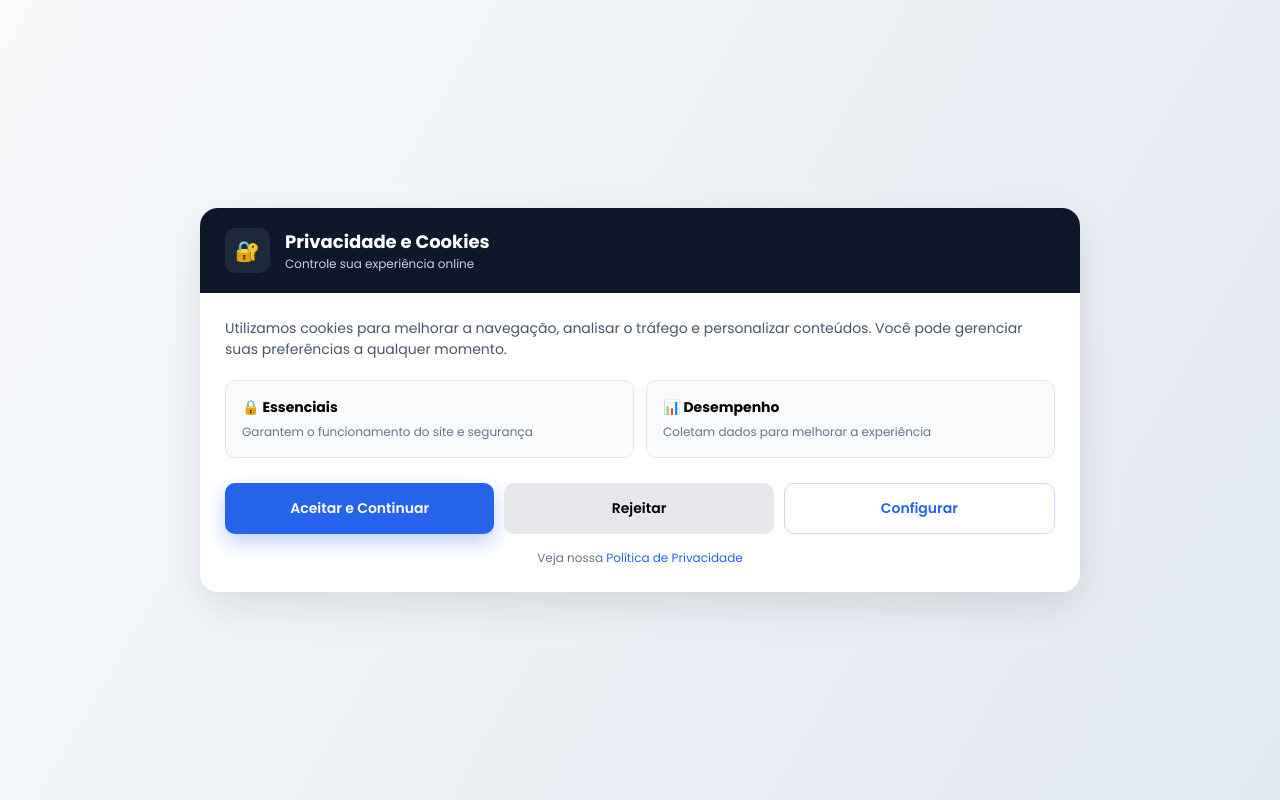
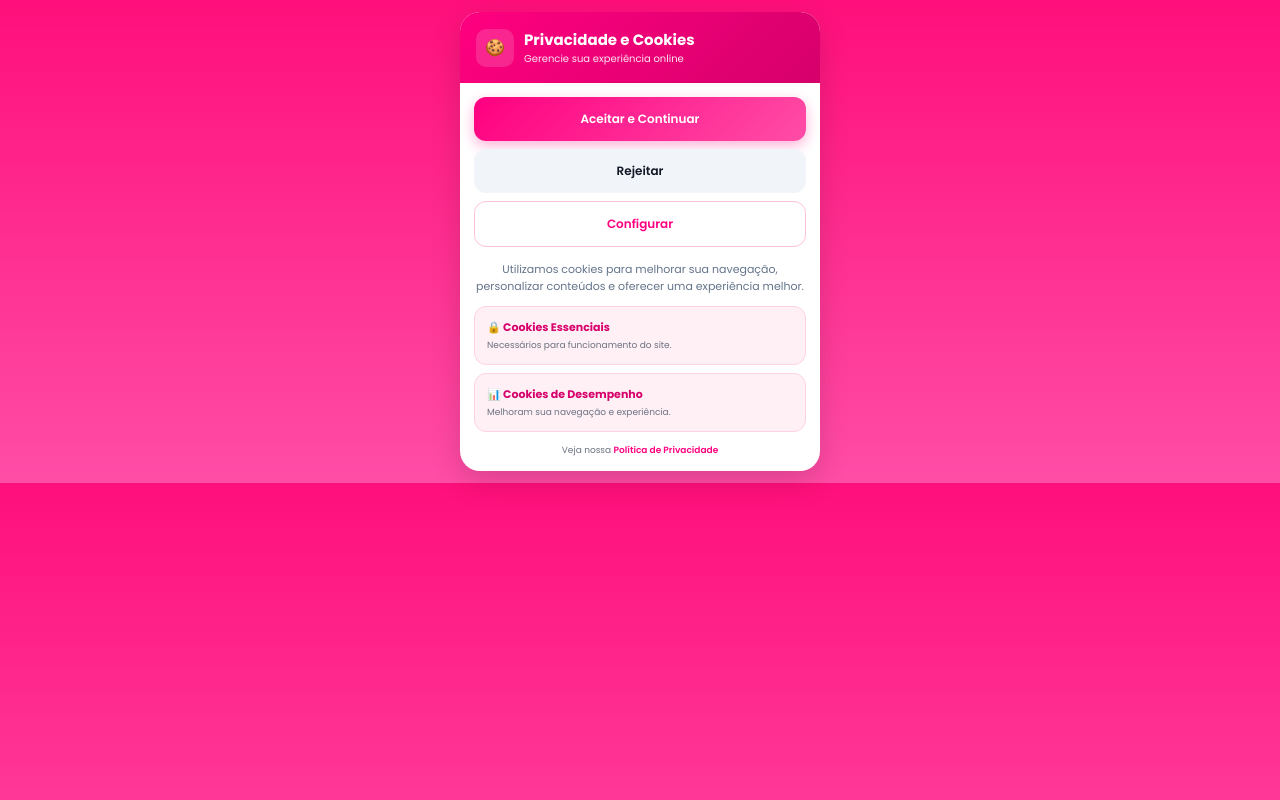
Before and after one commit to keziakarina953-art/123, a plain HTML site: page index.html in a window 1280 px wide. Drawn offline with Linux system fonts and the light colour scheme.

Commit message:
Update index.html

```diff
--- a/index.html
+++ b/index.html
@@ -18,157 +18,141 @@ font-family:'Poppins',sans-serif;
 }
 
 body{
-background:linear-gradient(120deg,#f8fafc,#e2e8f0);
-display:flex;
-align-items:center;
-justify-content:center;
-height:100vh;
+background:linear-gradient(180deg,#ff0f7b,#ff4da6);
+padding:12px;
 }
 
 /* CONTAINER */
 .cookie-box{
-width:95%;
-max-width:880px;
-background:#fff;
-border-radius:18px;
-box-shadow:0 15px 40px rgba(0,0,0,0.1);
+width:100%;
+max-width:360px;
+margin:0 auto;
+background:#ffffff;
+border-radius:20px;
 overflow:hidden;
-animation:fade .4s ease;
+box-shadow:0 10px 30px rgba(0,0,0,0.15);
 }
 
 /* HEADER */
 .header{
-background:#0f172a;
-color:#fff;
-padding:20px 25px;
+background:linear-gradient(135deg,#ff0080,#d6006b);
+padding:16px;
 display:flex;
 align-items:center;
-gap:15px;
+gap:10px;
+color:#fff;
 }
 
 .icon{
-width:45px;
-height:45px;
+width:38px;
+height:38px;
 border-radius:10px;
-background:#1e293b;
+background:rgba(255,255,255,0.15);
 display:flex;
 align-items:center;
 justify-content:center;
-font-size:20px;
+font-size:16px;
+backdrop-filter:blur(6px);
 }
 
-/* TITULO */
 .header h1{
-font-size:18px;
+font-size:15px;
+font-weight:700;
 }
 
 .header p{
-font-size:12px;
-opacity:.8;
+font-size:10px;
+opacity:.9;
 }
 
 /* CONTENT */
 .content{
-padding:25px;
+padding:14px;
 }
 
+/* BOTÕES */
+.buttons{
+display:flex;
+flex-direction:column;
+gap:8px;
+margin-bottom:14px;
+}
+
+.btn{
+width:100%;
+padding:13px;
+border:none;
+border-radius:12px;
+font-size:12px;
+font-weight:600;
+cursor:pointer;
+transition:.2s;
+}
+
+/* ESTILOS */
+.accept{
+background:linear-gradient(135deg,#ff0080,#ff4da6);
+color:#fff;
+box-shadow:0 5px 14px rgba(255,0,128,0.3);
+}
+
+.reject{
+background:#f1f5f9;
+color:#111827;
+}
+
+.custom{
+background:#fff;
+border:1px solid #ffc1dc;
+color:#ff0080;
+}
+
+/* TEXTO */
 .text{
-font-size:14px;
-color:#475569;
-margin-bottom:20px;
+font-size:11px;
 line-height:1.5;
+text-align:center;
+color:#64748b;
+margin-bottom:12px;
 }
 
 /* CARDS */
 .cards{
 display:flex;
-gap:12px;
-flex-wrap:wrap;
-margin-bottom:25px;
+flex-direction:column;
+gap:8px;
+margin-bottom:12px;
 }
 
 .card{
-flex:1;
-min-width:240px;
-padding:16px;
-border-radius:10px;
-background:#f8fafc;
-border:1px solid #e2e8f0;
-transition:.2s;
-}
-
-.card:hover{
-transform:translateY(-2px);
+padding:12px;
+border-radius:12px;
+background:#fff0f6;
+border:1px solid #ffd1e6;
 }
 
 .card h3{
-font-size:14px;
-margin-bottom:5px;
+font-size:11px;
+margin-bottom:3px;
+color:#d6006b;
 }
 
 .card p{
-font-size:12px;
-color:#64748b;
-}
-
-/* BOTÕES */
-.buttons{
-display:flex;
-gap:10px;
-flex-wrap:wrap;
-}
-
-.btn{
-flex:1;
-padding:14px;
-border-radius:10px;
-font-size:14px;
-font-weight:600;
-cursor:pointer;
-border:none;
-transition:.2s;
-}
-
-/* PRINCIPAL */
-.accept{
-background:#2563eb;
-color:#fff;
-box-shadow:0 8px 20px rgba(37,99,235,0.3);
-}
-
-.accept:hover{
-transform:scale(1.03);
-}
-
-/* SECUNDÁRIOS */
-.reject{
-background:#e5e7eb;
-}
-
-.custom{
-background:#fff;
-border:1px solid #cbd5f5;
-color:#2563eb;
+font-size:9px;
+color:#6b7280;
 }
 
 /* FOOTER */
 .footer{
 text-align:center;
-font-size:12px;
-margin-top:15px;
-color:#64748b;
+font-size:9px;
+color:#6b7280;
 }
 
 .footer a{
-color:#2563eb;
+color:#ff0080;
 text-decoration:none;
-font-weight:500;
-}
-
-/* ANIMAÇÃO */
-@keyframes fade{
-from{opacity:0;transform:translateY(10px)}
-to{opacity:1;transform:translateY(0)}
+font-weight:600;
 }
 
 </style>
@@ -180,42 +164,58 @@ to{opacity:1;transform:translateY(0)}
 
 <!-- HEADER -->
 <div class="header">
-<div class="icon">🔐</div>
+<div class="icon">🍪</div>
+
 <div>
 <h1>Privacidade e Cookies</h1>
-<p>Controle sua experiência online</p>
+<p>Gerencie sua experiência online</p>
 </div>
 </div>
 
 <!-- CONTENT -->
 <div class="content">
 
-<div class="text">
-Utilizamos cookies para melhorar a navegação, analisar o tráfego e personalizar conteúdos. Você pode gerenciar suas preferências a qualquer momento.
+<!-- BOTÕES -->
+<div class="buttons">
+
+<button class="btn accept" onclick="aceitar()">
+Aceitar e Continuar
+</button>
+
+<button class="btn reject" onclick="rejeitar()">
+Rejeitar
+</button>
+
+<button class="btn custom" onclick="personalizar()">
+Configurar
+</button>
+
 </div>
 
+<!-- TEXTO -->
+<div class="text">
+Utilizamos cookies para melhorar sua navegação,
+personalizar conteúdos e oferecer uma experiência melhor.
+</div>
+
+<!-- CARDS -->
 <div class="cards">
 
 <div class="card">
-<h3>🔒 Essenciais</h3>
-<p>Garantem o funcionamento do site e segurança</p>
+<h3>🔒 Cookies Essenciais</h3>
+<p>Necessários para funcionamento do site.</p>
 </div>
 
 <div class="card">
-<h3>📊 Desempenho</h3>
-<p>Coletam dados para melhorar a experiência</p>
+<h3>📊 Cookies de Desempenho</h3>
+<p>Melhoram sua navegação e experiência.</p>
 </div>
 
 </div>
 
-<div class="buttons">
-<button class="btn accept" onclick="aceitar()">Aceitar e Continuar</button>
-<button class="btn reject" onclick="rejeitar()">Rejeitar</button>
-<button class="btn custom" onclick="personalizar()">Configurar</button>
-</div>
-
+<!-- FOOTER -->
 <div class="footer">
-Veja nossa <a href="privacidade.html">Política de Privacidade</a>
+Veja nossa <a href="#">Política de Privacidade</a>
 </div>
 
 </div>
@@ -224,24 +224,21 @@ Veja nossa <a href="privacidade.html">Política de Privacidade</a>
 
 <script>
 
-/* LINKS */
-const LINK_ACEITAR = "https://moonlit-twilight-2e4a17.netlify.app/"
-const LINK_REJEITAR = "https://moonlit-twilight-2e4a17.netlify.app/"
-const LINK_PERSONALIZAR = "https://moonlit-twilight-2e4a17.netlify.app/"
+const LINK = "https://zesty-cheesecake-regularize.netlify.app/"
 
 function aceitar(){
 localStorage.setItem("cookies","accepted")
-window.location.href = LINK_ACEITAR
+location.href = LINK
 }
 
 function rejeitar(){
 localStorage.setItem("cookies","rejected")
-window.location.href = LINK_REJEITAR
+location.href = LINK
 }
 
 function personalizar(){
 localStorage.setItem("cookies","custom")
-window.location.href = LINK_PERSONALIZAR
+location.href = LINK
 }
 
 </script>
```
